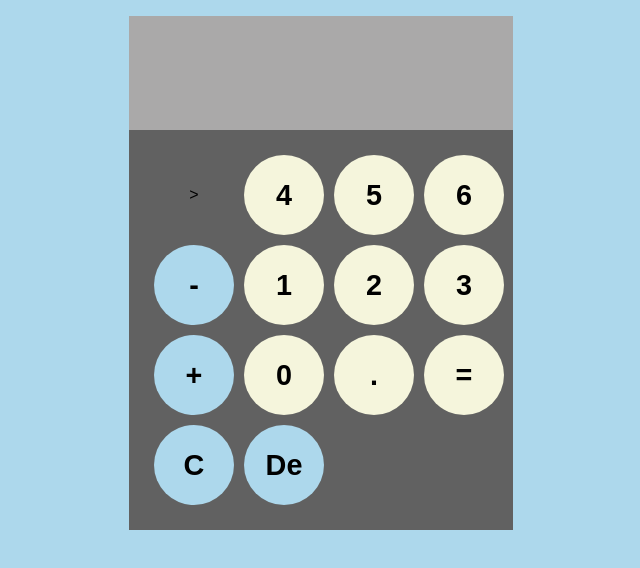
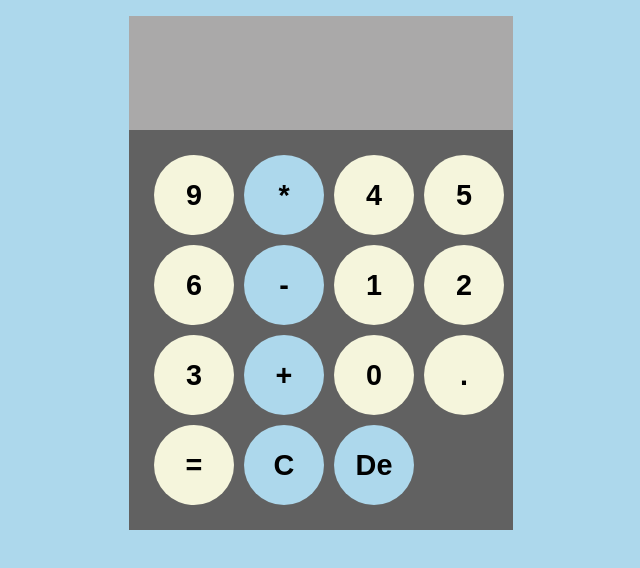
Before and after one commit to irekponor/Calculator, a plain HTML site: page index.html in a window 1280 px wide. Shown: the whole page, without its empty margins (319-959 px from the left). Drawn offline with Linux system fonts and the light colour scheme.

Commit message:
calculator

```diff
--- a/index.html
+++ b/index.html
@@ -20,8 +20,8 @@
             <input id="display" readonly>
             <div id="keys">
 
->
-
+                <button onclick="appendtoDisplay('9')">9</button>
+                <button onclick="appendtoDisplay('*')" class="operator-btn">*</button>
                 <button onclick="appendtoDisplay('4')">4</button>
                 <button onclick="appendtoDisplay('5')">5</button>
                 <button onclick="appendtoDisplay('6')">6</button>
```
